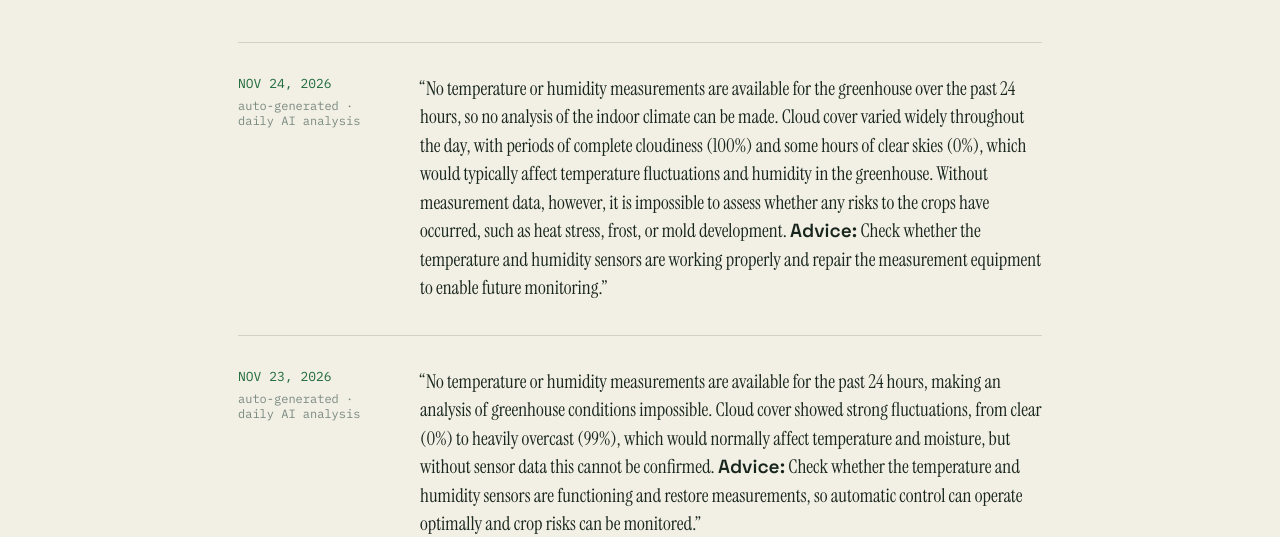
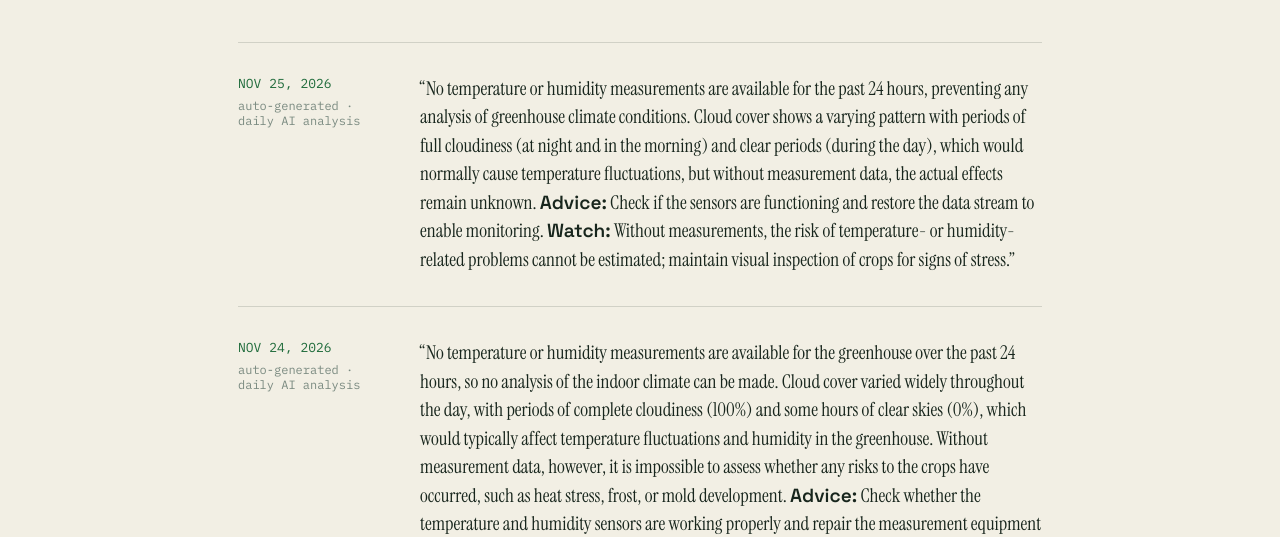
Before and after one commit to TheAutonomousgreenhouse/autonomousgreenhouse-site, a plain HTML site: page ai-analyses.html in a window 1280 px wide. Shown: the part 263-800 px from the top of the page. Drawn offline with Linux system fonts and the light colour scheme.

Commit message:
Daily AI analysis: NOV 25, 2026

```diff
--- a/ai-analyses.html
+++ b/ai-analyses.html
@@ -35,6 +35,15 @@
   <h1 class="build-log-title">Every night, read back to you.</h1>
   <div class="phase-list">
     <!-- DAILY-ANALYSIS-START — kas/scripts/daily-analysis-site-update.mjs inserts new phase-rows right after this marker -->
+    <div class="phase-row" data-auto-ts="1795564834622">
+      <div>
+        <div class="phase-tag">NOV 25, 2026</div>
+        <div class="phase-status">auto-generated &middot; daily AI analysis</div>
+      </div>
+      <div>
+        <p class="analysis-quote">&ldquo;No temperature or humidity measurements are available for the past 24 hours, preventing any analysis of greenhouse climate conditions. Cloud cover shows a varying pattern with periods of full cloudiness (at night and in the morning) and clear periods (during the day), which would normally cause temperature fluctuations, but without measurement data, the actual effects remain unknown. <strong>Advice:</strong> Check if the sensors are functioning and restore the data stream to enable monitoring. <strong>Watch:</strong> Without measurements, the risk of temperature- or humidity-related problems cannot be estimated; maintain visual inspection of crops for signs of stress.&rdquo;</p>
+      </div>
+    </div>
     <div class="phase-row" data-auto-ts="1795478426607">
       <div>
         <div class="phase-tag">NOV 24, 2026</div>
```
Also changed, not shown: index.html (+3 -4 lines).
